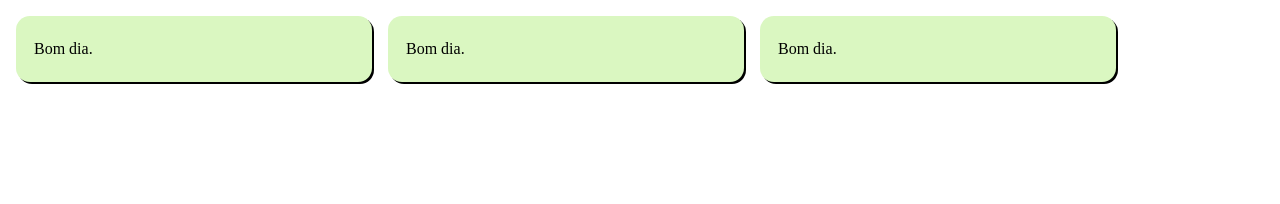
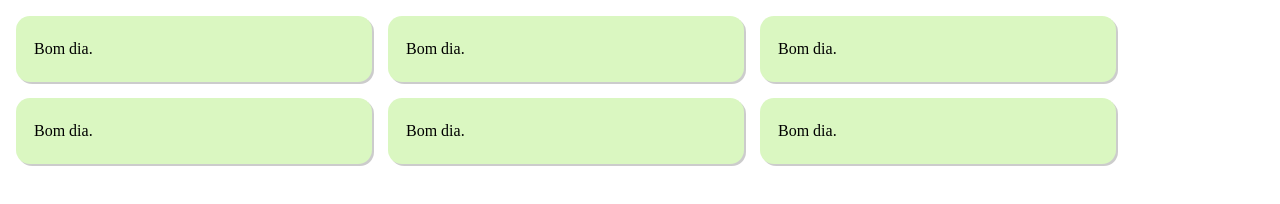
Before and after one commit to weillercarvalho/whatsappmessenger, a plain HTML site: page index.html in a window 1280 px wide. Drawn offline with Linux system fonts and the light colour scheme.

Commit message:
Changesadd

```diff
--- a/index.html
+++ b/index.html
@@ -4,11 +4,12 @@
         <meta charset="UTF-8" />
         <meta name="viewport" content="width=device-width, initial-scale=1.0" />
         <meta http-equiv="X-UA-Compatible" content="ie=edge" />
-        <title>Whatsapp Messager</title>
+        <title>Whatsapp Messenger</title>
         <style>
 
             body{
                 display: flex;
+                flex-wrap: wrap;
 
             }
             div {
@@ -17,12 +18,13 @@
                 margin: 8px;
                 padding: 8px 18px;
                 border-radius: 14px;
-                box-shadow: 2px 2px rgba(0,0,0,1);
+                box-shadow: 2px 2px rgba(0,0,0,0.2);
 
             }
 
             div:hover {
-                background-color: purple;
+                box-shadow: 2px 2px rgba(0,0,0,0.4);
+                cursor: pointer;
             }
         </style>
     </head>
@@ -38,5 +40,17 @@
         <div>
             <p>Bom dia.</p>
         </div>
+
+        <div>
+            <p>Bom dia.</p>
+        </div>
+
+        <div>
+            <p>Bom dia.</p>
+        </div>
+
+        <div>
+            <p>Bom dia.</p>
+        </div>
     </body>
 </html>
```
